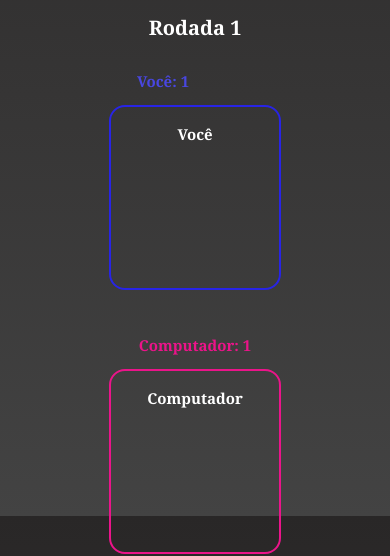
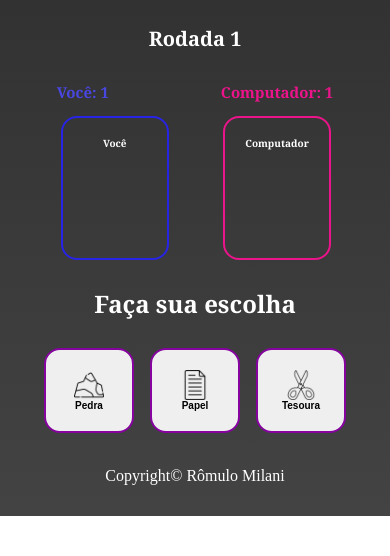
Before and after one commit to romulo-milani/pedra-papel-tesoura, a plain HTML site: page index.html in a window 390 px wide. Shown: the part 328-884 px from the top of the page. After the commit the page ends 844 px from the top, so only its background shows below. Drawn offline with Linux system fonts and the light colour scheme.

Commit message:
melhora de visibilidade para celular

```diff
--- a/style.css
+++ b/style.css
@@ -176,8 +176,17 @@ footer {
 
 @media (max-width: 500px) {
     .escolhas-container {
-        flex-direction: column;
         justify-content: center;
+    }
+
+    .escolha-computador-antes,
+    .escolha-jogador-antes {
+        width: 4rem;
+        height: 4rem;
+    }
+
+    .img-resultado-antes {
+        width: 4rem;
     }
 
     h3,
@@ -201,7 +210,7 @@ footer {
 
     .p-jogador,
     .p-computador {
-        font-size: 15px;
+        font-size: 10px;
     }
 
     button {
```
